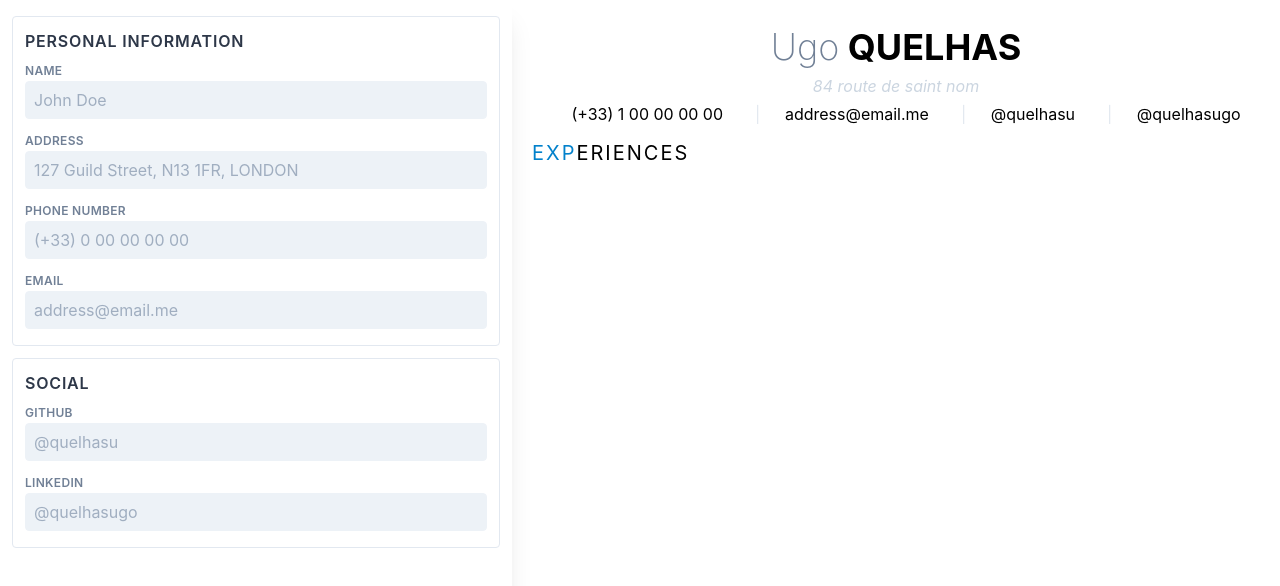
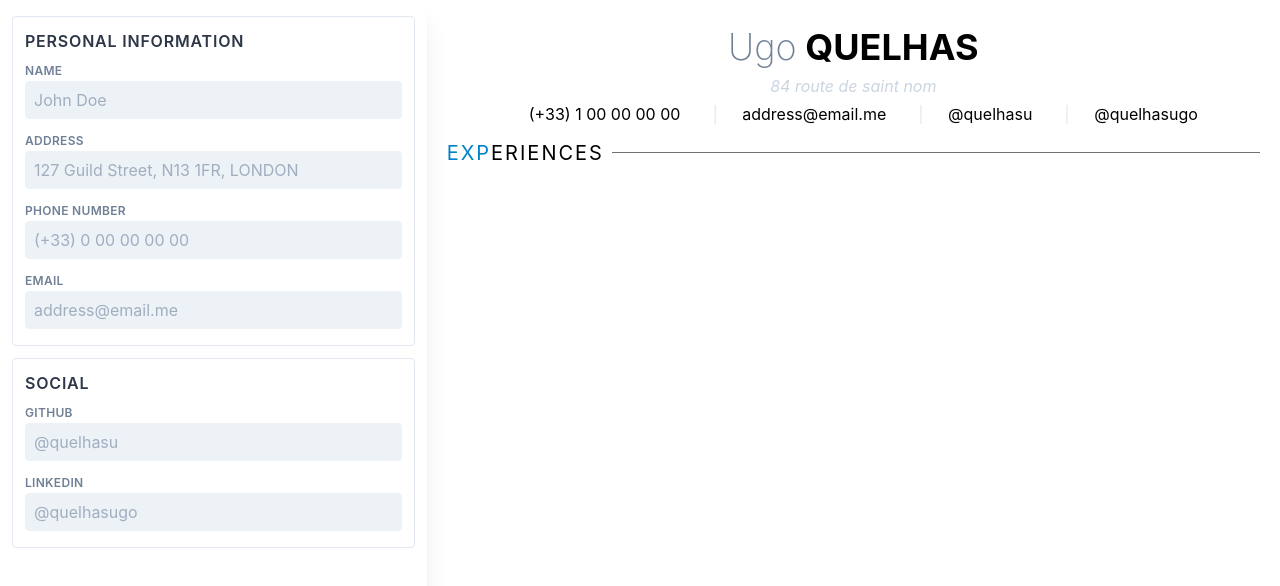
Before and after one commit to quelhasu/resume-builder, a React (Create React App) app: page / in a window 1280 px wide. Shown: the top 586 px of the page. Built offline with nearby package versions, Linux system fonts and the light colour scheme.

Commit message:
fix: social items order

```diff
--- a/src/App.js
+++ b/src/App.js
@@ -8,7 +8,7 @@ import './assets/styles/app.css';
 function App() {
   return (
     <div className="App">
-      <div className="h-screen grid grid-cols-5 items-center">
+      <div className="h-screen grid grid-cols-6 items-center">
         <Sidebar />
         <Preview />
       </div>
--- a/src/components/Preview/Preview.js
+++ b/src/components/Preview/Preview.js
@@ -1,12 +1,13 @@
 import React, { useState, useContext } from 'react';
 import { useSelector } from 'react-redux';
 import styled from 'styled-components';
+import { sortObject } from '../../utils/index';
 
 const Preview = () => {
 
   const { info, social } = useSelector(state => ({
     info: state.profile.info,
-    social: state.profile.social
+    social: sortObject(state.profile.social, {phone: 1, email: 2, github: 3, linkedin: 4 })
   }))
 
   const LiSocial = styled.li`
@@ -35,12 +36,18 @@ const Preview = () => {
     }
 
     &:after{
-
+      content:'';
+      display:inline-block;
+      width:100%; height:100%;
+      margin-right:-100%;
+      border-bottom:1px solid #717171;
+      margin-bottom: 0.45rem;
+      margin-left: 0.5rem;
     }
 
   `
   return (
-    <div className="h-screen col-span-3 p-5">
+    <div className="h-screen col-span-4 p-5">
       <header className="mb-3">
         {info.name ?
           (<p className="text-4xl">
@@ -60,7 +67,7 @@ const Preview = () => {
       </header>
 
       <body className="text-left text-xl">
-        <Title className="tracking-widest"><span>EXP</span>ERIENCES</Title>
+        <Title className="tracking-widest container overflow-hidden"><span>EXP</span>ERIENCES</Title>
       </body>
     </div>
   )
--- /dev/null
+++ b/src/utils/index.js
@@ -0,0 +1,20 @@
+const sortObject = (obj = Object, order = Object) => {
+  var sortable = []
+  {Object.entries(obj).map(([key, value]) => (
+    sortable.push([key, value])
+  ))}
+
+  sortable.sort(function(a,b){
+    return order[a[0]] - order[b[0]]
+  })
+
+  var sorted = {}
+  sortable.forEach((el) => {
+    sorted[el[0]]=el[1]
+  })
+  return sorted
+}
+
+export {
+  sortObject
+}
```
